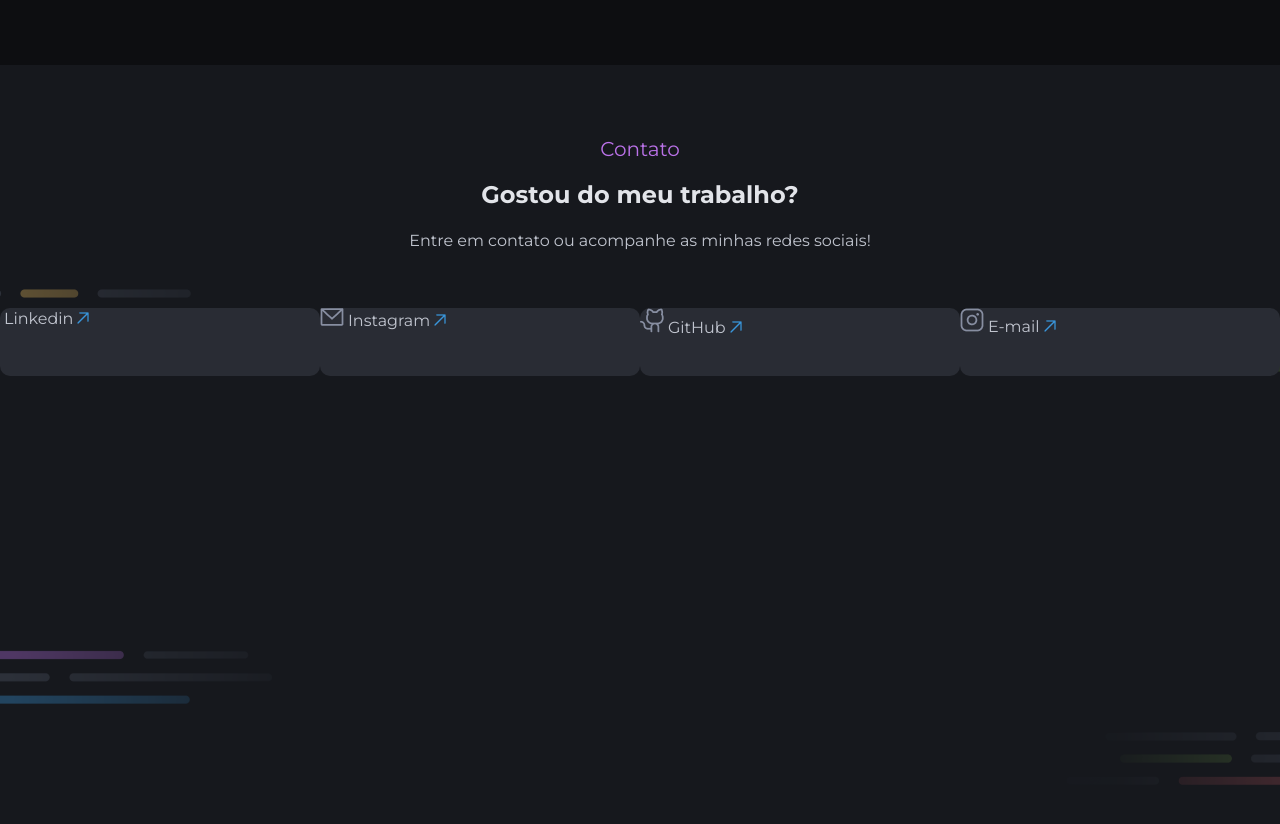
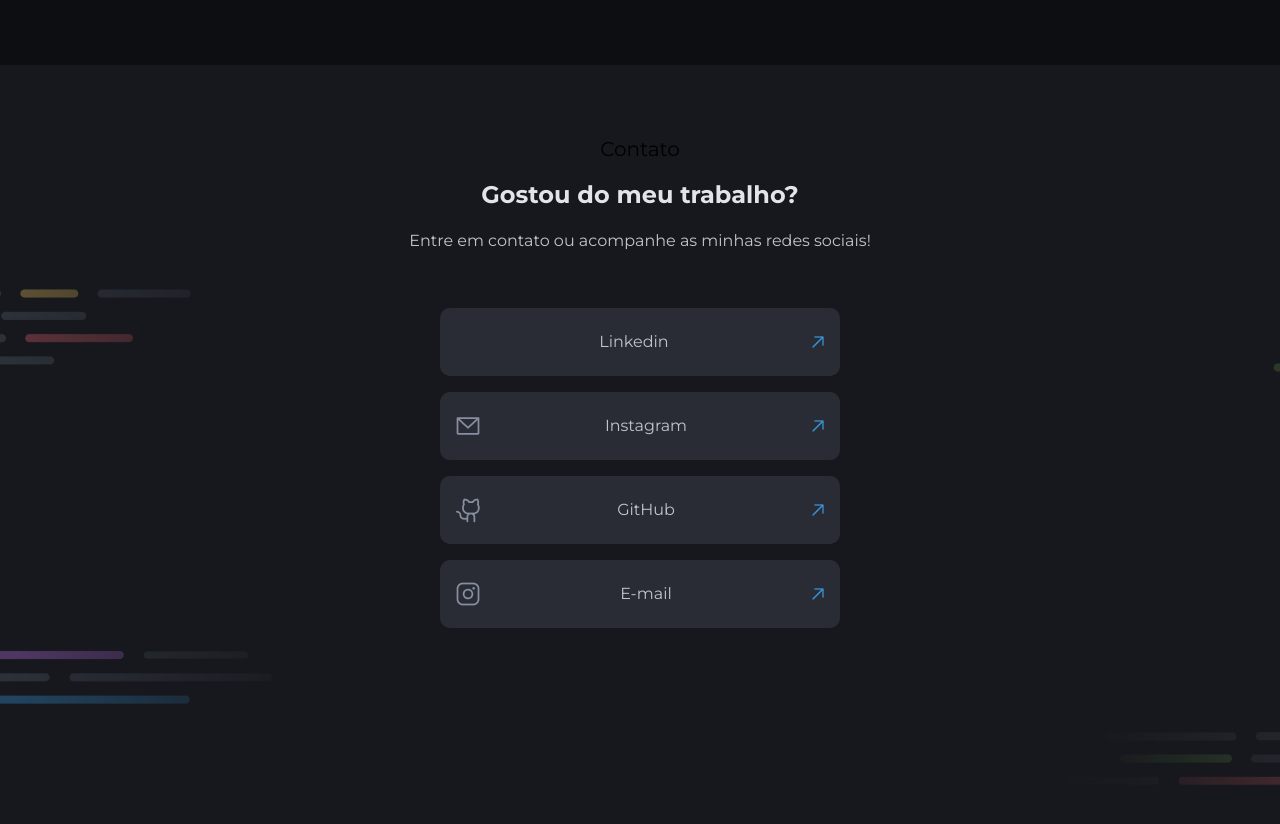
Before and after one commit to ana-bene/Portif-lio-Dev, a plain HTML site: page index.html in a window 1280 px wide. Shown: the part 2082-2906 px from the top of the page. Drawn offline with Linux system fonts and the light colour scheme; files whose address does not match are found by name.

Commit message:
final commit

```diff
--- a/index.html
+++ b/index.html
@@ -163,30 +163,30 @@
         <p class="mtext-md">Entre em contato ou acompanhe as minhas redes sociais!</p>
       </div>
       <div class="contacts">
-        <figure class="last">
+        <a class="last">
                    <img src="assets/vectors/Vector 4.png" alt="">
                <span class="mtext-md">Linkedin</span>
                     <img src="assets/vectors/Vector 8.png" alt="">
 
-        </figure>
-        <figure class="last">
+        </a>
+        <a class="last">
                    <img src="assets/vectors/Vector 5.png" alt="">
                <span class="mtext-md">Instagram</span>
                     <img src="assets/vectors/Vector 8.png" alt="">
 
-        </figure>
-        <figure class="last">
+        </a>
+        <a class="last">
                    <img src="assets/vectors/Vector 6.png" alt="">
                <span class="mtext-md">GitHub</span>
                     <img src="assets/vectors/Vector 8.png" alt="">
 
-        </figure>
-        <figure class="last">
+        </a>
+        <a class="last">
                    <img src="assets/vectors/Vector 7.png" alt="">
                <span class="mtext-md">E-mail</span>
                     <img src="assets/vectors/Vector 8.png" alt="">
 
-        </figure>
+        </a>
       </div>
     </section>
 </body>
--- a/styles/global.css
+++ b/styles/global.css
@@ -6,10 +6,6 @@
 
 :root {
     --red: #E3646E;
-    --purple: #BB72E9;
-    --blue: #3996DB;
-    --green: #82BC4F;
-    --yellow: #EABD5F;
     --gray-100: #E2E4E9;
     --gray-200: #C0C4CE;
     --gray-300: #878EA1;
--- a/styles/sections.css
+++ b/styles/sections.css
@@ -127,11 +127,19 @@
     background-image: url(../assets/background-2.png);
     background-size: cover;
     height: 787px;
+
+     a:hover {
+        border: solid 1px;
+        border-color: var(--gray-100);
+    }
 }
 
 .contacts {
     display: flex;
+    align-items: center;
     justify-content: center;
+    flex-direction: column;
+    gap: 16px;
 }
 
 .last {
@@ -139,4 +147,8 @@
     height: 68px;
     background-color: var(--gray-400);
     border-radius: 10px;
+    display: flex;
+    justify-content: space-between;
+    align-items: center;
+    padding: 12px 16px;
 }
--- a/styles/utility.css
+++ b/styles/utility.css
@@ -14,10 +14,6 @@
 
 .subtitle {
     font: var(--subtitle);
-}
-
-.purple {
-  color: var(--purple);
 }
 
 .red {
```
